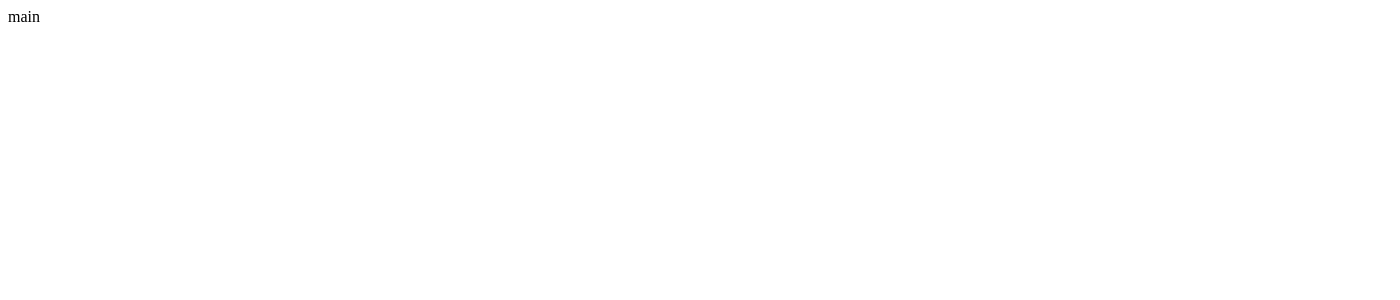
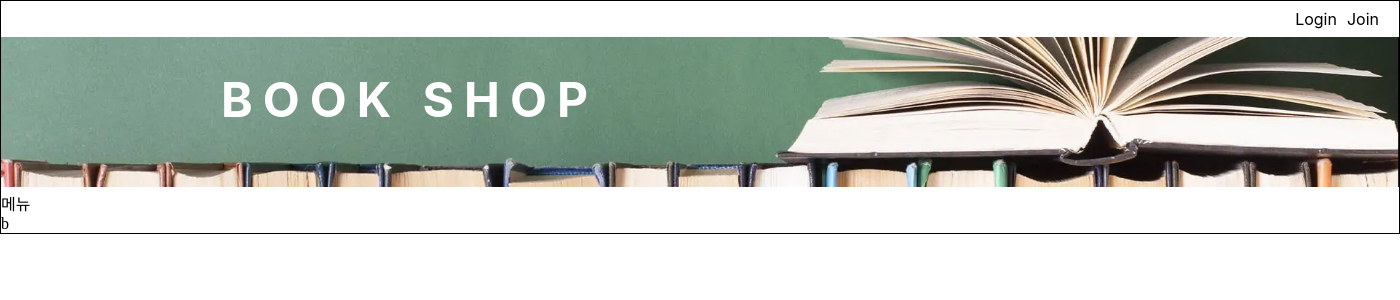
Before and after one commit to kanonphil/book_shop, a React app in the folder src/main/frontend/: page / in a window 1280 px wide. Shown: the top 300 px of the page, 1400 px wide, since content can reach past the window. Built offline with nearby package versions, Linux system fonts and the light colour scheme; the HTML template or start-up script is replaced by a standard one.

Commit message:
add banner

```diff
--- a/src/main/frontend/src/App.jsx
+++ b/src/main/frontend/src/App.jsx
@@ -1,9 +1,12 @@
+import BasicLayout from './components/layout/BasicLayout'
+import './reset.css'
+
 function App() {
 
 
   return (
     <>
-      main
+      <BasicLayout />
     </>
   )
 }
--- /dev/null
+++ b/src/main/frontend/src/components/layout/BasicLayout.jsx
@@ -0,0 +1,18 @@
+import React from 'react'
+import styles from './BasicLayout.module.css'
+import Header from './Header'
+
+////////////////////////////////////////////////////////////////////
+// - 일반 회원이 보는 화면의 레이아웃, 상단 헤더만 존재 (2분할 화면) - //
+////////////////////////////////////////////////////////////////////
+
+const BasicLayout = () => {
+  return (
+    <div className={styles.container}>
+      <Header />
+      <div>b</div>
+    </div>
+  )
+}
+
+export default BasicLayout
--- /dev/null
+++ b/src/main/frontend/src/components/layout/BasicLayout.module.css
@@ -0,0 +1,5 @@
+.container {
+  width: 1400px;
+  border: 1px solid black;
+  margin: 0 auto;
+}
--- /dev/null
+++ b/src/main/frontend/src/components/layout/Header.jsx
@@ -0,0 +1,31 @@
+import React from 'react'
+import styles from './Header.module.css'
+
+// 일반 사용자가 보는 페이지의 헤더 영역
+
+const Header = () => {
+  return (
+    <div>
+      <div className={styles.top_menu}>
+        <ul>
+          <li>Login</li>
+          <li>Join</li>
+        </ul>
+      </div>
+      <div className={styles.banner_div}>
+        <img
+          src="/book_banner.PNG"
+          className={styles.banner_img}
+        />
+        <h3 className={styles.banner_title}>
+          BOOK SHOP
+        </h3>
+      </div>
+      <div>
+        메뉴
+      </div>
+    </div>
+  )
+}
+
+export default Header
--- /dev/null
+++ b/src/main/frontend/src/components/layout/Header.module.css
@@ -0,0 +1,38 @@
+/* @import url('https://fonts.googleapis.com/css2?family=Chiron+Sung+HK:ital,wght@0,200..900;1,200..900&display=swap'); */
+
+.top_menu {
+  display: flex;
+  justify-content: flex-end;
+}
+
+.top_menu > ul {
+  display: flex;
+  gap: 10px;
+  margin: 8px 20px;
+}
+
+.top_menu > ul > li {
+  cursor: pointer;
+  font-family: -apple-system, BlinkMacSystemFont, "Malgun Gothic", "맑은 고딕", helvetica, "Apple SD Gothic Neo", sans-serif;
+}
+
+.banner_div {
+  position: relative;
+}
+
+.banner_img {
+  width: 100%;
+  height: 150px;
+  object-fit: cover;
+  object-position: center 75%;
+}
+
+.banner_title {
+  position: absolute;
+  top: 33px;
+  left: 220px;
+  color: white;
+  font-size: 3rem;
+  letter-spacing: 10px;
+  font-family: -apple-system, BlinkMacSystemFont, "Malgun Gothic", "맑은 고딕", helvetica, "Apple SD Gothic Neo", sans-serif;
+}
--- /dev/null
+++ b/src/main/frontend/src/reset.css
@@ -0,0 +1,52 @@
+
+html, body, div, span, applet, object, iframe,
+h1, h2, h3, h4, h5, h6, p, blockquote, pre,
+a, abbr, acronym, address, big, cite, code,
+del, dfn, em, img, ins, kbd, q, s, samp,
+small, strike, strong, sub, sup, tt, var,
+b, u, i, center,
+dl, dt, dd, ol, ul, li,
+fieldset, form, label, legend,
+table, caption, tbody, tfoot, thead, tr, th, td,
+article, aside, canvas, details, embed,
+figure, figcaption, footer, header, hgroup,
+menu, nav, output, ruby, section, summary,
+time, mark, audio, video {
+	margin: 0;
+	padding: 0;
+	/* border: 0; */
+	/* font-size: 100%; */
+	/* font: inherit; */
+	vertical-align: baseline;
+}
+
+/* HTML5 display-role reset for older browsers */
+article, aside, details, figcaption, figure,
+footer, header, hgroup, menu, nav, section {
+	display: block;
+}
+
+ol, ul {
+	list-style: none;
+}
+
+blockquote, q {
+	quotes: none;
+}
+
+blockquote:before, blockquote:after,
+q:before, q:after {
+	content: '';
+	content: none;
+}
+
+table {
+	border-collapse: collapse;
+	border-spacing: 0;
+}
+
+
+/*  * -> 에스테리스크 (모든, 전부, all)   */
+*{
+  box-sizing: border-box;
+}
```
Also changed, not shown: src/main/frontend/src/components/layout/ManagerLayout.jsx (added, +13 -0 lines), src/main/frontend/public/book_banner.PNG (added).
